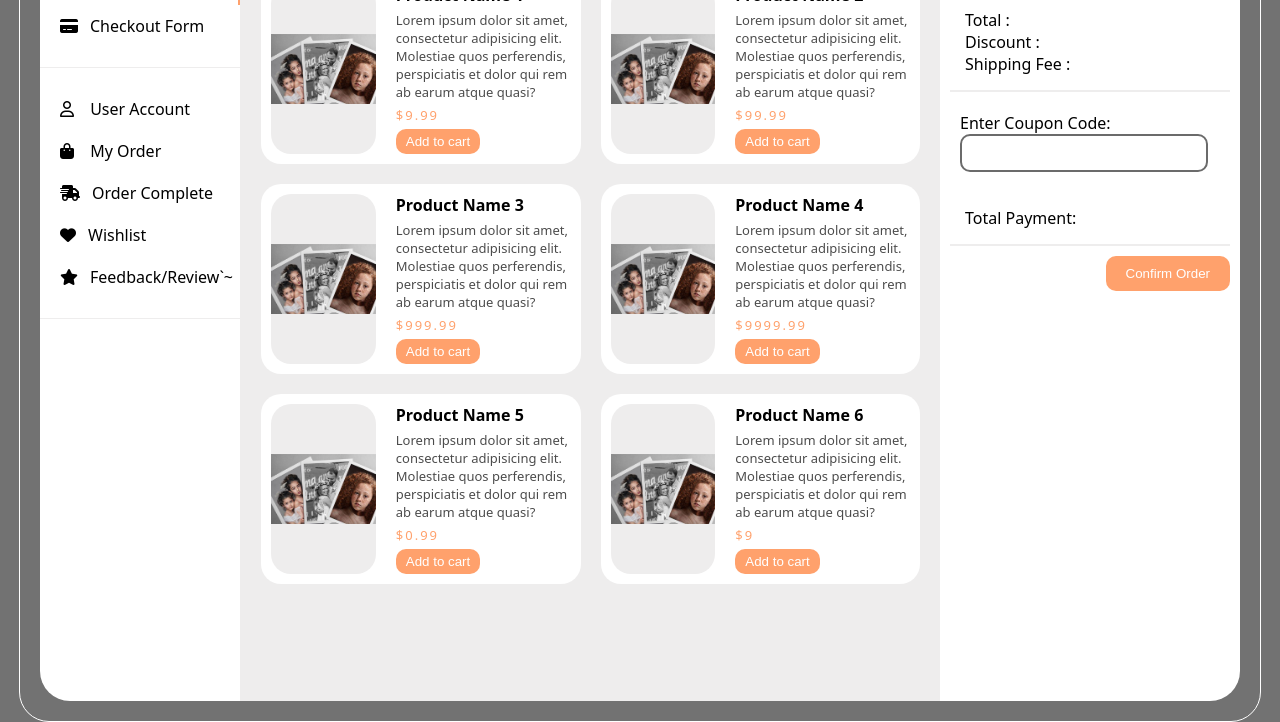
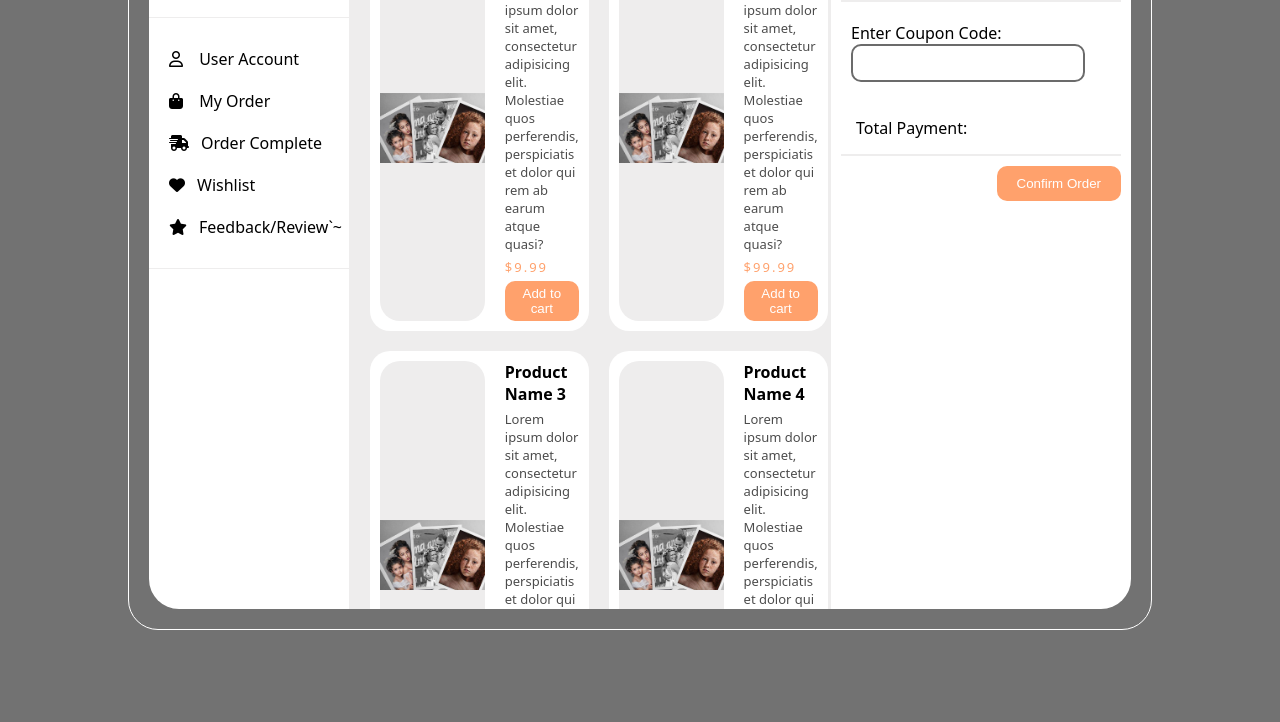
Before and after one commit to nighthowler27/cabs_studio.github.io, a website: page resources_styles_and_settings/shopping cart/shopping_cart.html in a window 1280 px wide. Shown: the part 170-892 px from the top of the page. After the commit the page ends 800 px from the top, so only its background shows below. Drawn offline with Linux system fonts and the light colour scheme.

Commit message:
fix cart

```diff
--- a/resources_styles_and_settings/shopping cart/shopping_cart.css
+++ b/resources_styles_and_settings/shopping cart/shopping_cart.css
@@ -11,7 +11,8 @@
 * {
     margin: 0;
     padding: 0;
-    /* box-sizing: border-box; */
+    box-sizing: border-box;
+
 }
 
 a {
@@ -28,15 +29,18 @@ body {
 }
 
 .shopMenu-container {
-    width: 1200px;
+    width: 80%;
     height: 100%;
     border: 1px solid var(--white);
     max-width: 100%;
-    margin: 50px auto 0;
+    margin: 50px;
+    margin-top: 0;
+    margin-left: 10%;
     display: grid;
     grid-template-columns: 200px auto 300px;
     padding: 20px;
     border-radius: 30px;
+    justify-content: center;
 }
 
 .shopMenu-container .shop_menu {
@@ -97,6 +101,11 @@ body {
 
 /* center */
     /* form */
+.shop_menu_center {
+    width: 100%;
+    overflow: scroll;
+}
+
 .shop_menu_center .search {
     background-color: var(--white);
     padding: 20px;
```
